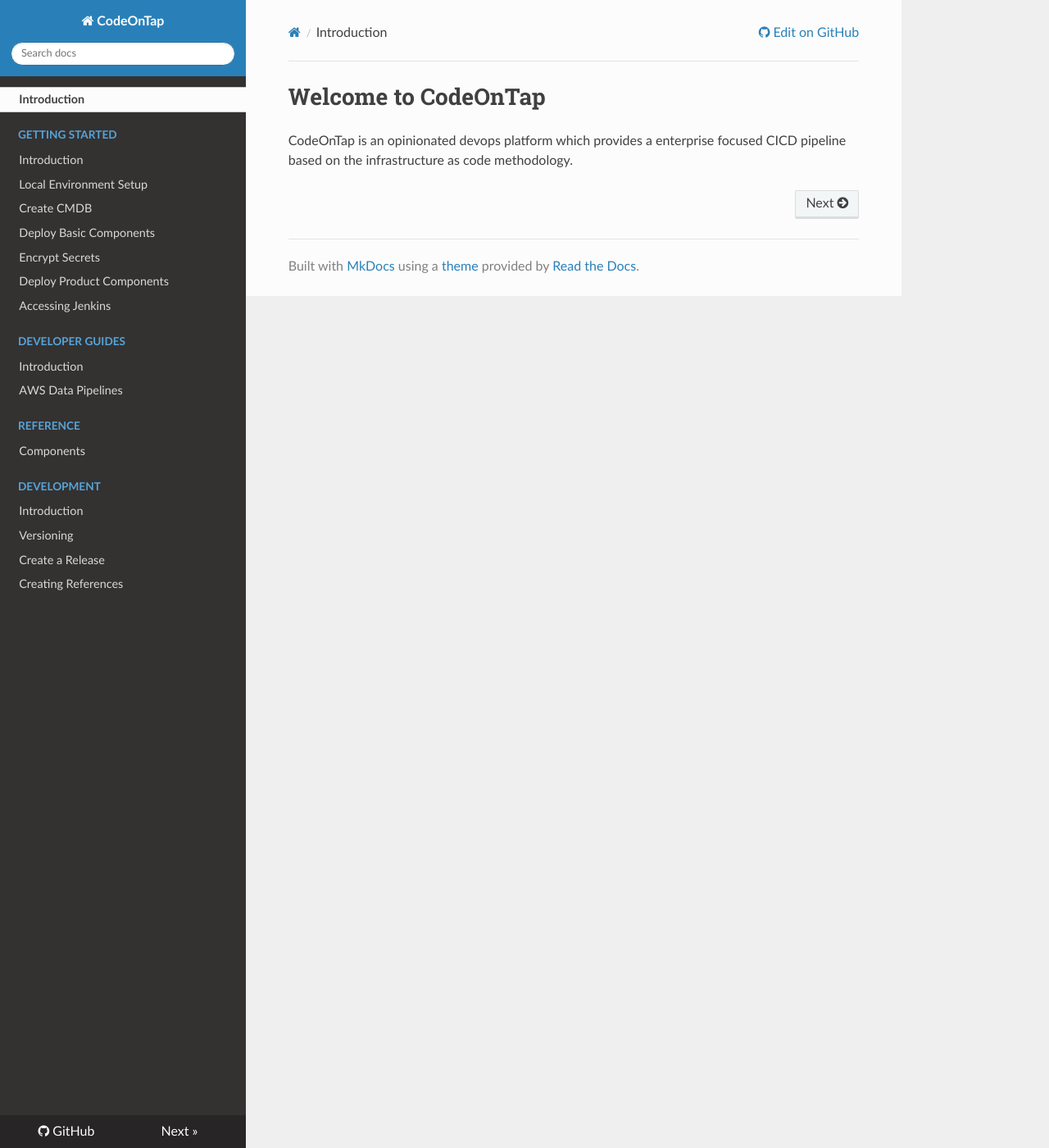
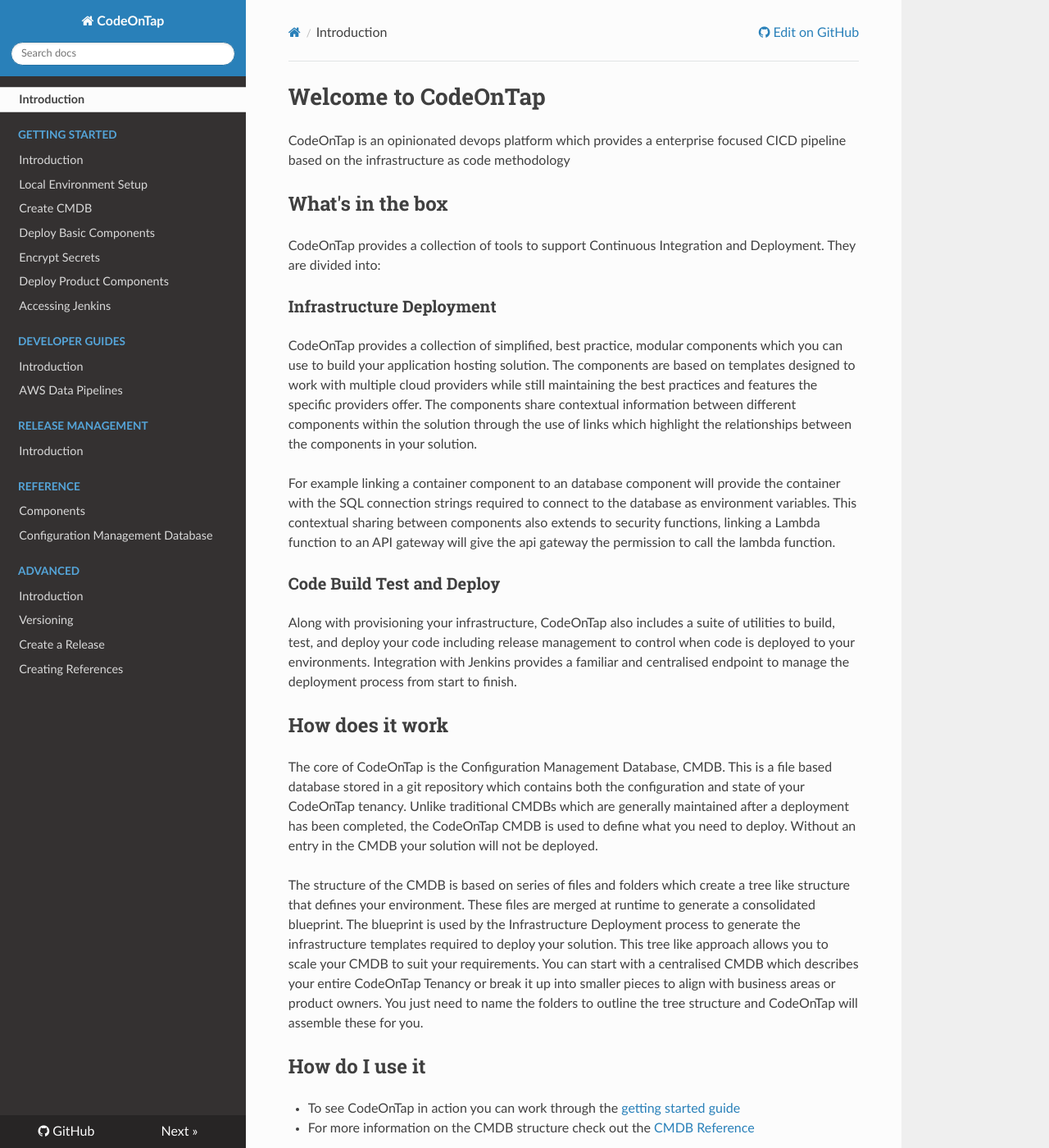
Before and after one commit to codeontap/codeontap, an MkDocs documentation site: the page built from docs/index.md, in a window 1280 px wide and 1400 px high. Shown: the whole window at 82% size. Built offline with MkDocs 1.6.1, drawn with Linux system fonts in a browser that asks for light colours; nearby versions of some CDN libraries.

Commit message:
Add general docs (#38)
* Add release management intro  CMDB reference and extend first page
* Update navigation

```diff
--- a/docs/index.md
+++ b/docs/index.md
@@ -1,3 +1,28 @@
 # Welcome to CodeOnTap
 
-CodeOnTap is an opinionated devops platform which provides a enterprise focused CICD pipeline based on the infrastructure as code methodology.
+CodeOnTap is an opinionated devops platform which provides a enterprise focused CICD pipeline based on the infrastructure as code methodology
+
+## What's in the box
+
+CodeOnTap provides a collection of tools to support Continuous Integration and Deployment. They are divided into:
+
+### Infrastructure Deployment
+
+CodeOnTap provides a collection of simplified, best practice, modular components which you can use to build your application hosting solution. The components are based on templates designed to work with multiple cloud providers while still maintaining the best practices and features the specific providers offer. The components share contextual information between different components within the solution through the use of links which highlight the relationships between the components in your solution.
+
+For example linking a container component to an database component will provide the container with the SQL connection strings required to connect to the database as environment variables. This contextual sharing between components also extends to security functions, linking a Lambda function to an API gateway will give the api gateway the permission to call the lambda function.
+
+### Code Build Test and Deploy
+
+Along with provisioning your infrastructure, CodeOnTap also includes a suite of utilities to build, test, and deploy your code including release management to control when code is deployed to your environments. Integration with Jenkins provides a familiar and centralised endpoint to manage the deployment process from start to finish.
+
+## How does it work
+
+The core of CodeOnTap is the Configuration Management Database, CMDB. This is a file based database stored in a git repository which contains both the configuration and state of your CodeOnTap tenancy. Unlike traditional CMDBs which are generally maintained after a deployment has been completed, the CodeOnTap CMDB is used to define what you need to deploy. Without an entry in the CMDB your solution will not be deployed.
+
+The structure of the CMDB is based on series of files and folders which create a tree like structure that defines your environment. These files are merged at runtime to generate a consolidated blueprint. The blueprint is used by the Infrastructure Deployment process to generate the infrastructure templates required to deploy your solution. This tree like approach allows you to scale your CMDB to suit your requirements. You can start with a centralised CMDB which describes your entire CodeOnTap Tenancy or break it up into smaller pieces to align with business areas or product owners. You just need to name the folders to outline the tree structure and CodeOnTap will assemble these for you.
+
+## How do I use it
+
+- To see CodeOnTap in action you can work through the [getting started guide](./getting-started/index.md)
+- For more information on the CMDB structure check out the [CMDB Reference](./reference/cmdb.md)
--- a/mkdocs.yml
+++ b/mkdocs.yml
@@ -25,10 +25,13 @@
   - 'Developer Guides':
     - 'Introduction' : './developer-guides/index.md'
     - 'AWS Data Pipelines' : './developer-guides/aws-data-pipeline.md'
+  - 'Release Management':
+    - 'Introduction' : './release-management/index.md'
   - 'Reference' :
     - 'Components' : './reference/component-reference.md'
-  - 'Development' :
-    - 'Introduction' : './development/index.md'
-    - 'Versioning' : './development/versioning.md'
-    - 'Create a Release' : './development/creating-a-release.md'
-    - 'Creating References' : './development/creating-references.md'
+    - 'Configuration Management Database' : './reference/cmdb-reference.md'
+  - 'Advanced' :
+    - 'Introduction' : './advanced/index.md'
+    - 'Versioning' : './advanced/versioning.md'
+    - 'Create a Release' : './advanced/creating-a-release.md'
+    - 'Creating References' : './advanced/creating-references.md'
```
Also changed, not shown: docs/advanced/index.md (renamed from docs/development/index.md, +2 -2 lines), docs/developer-guides/index.md (+1 -1 lines), docs/reference/cmdb-reference.md (added, +59 -0 lines), docs/release-management/index.md (added, +29 -0 lines), docs/advanced/creating-a-release.md (renamed from docs/development/creating-a-release.md), docs/advanced/creating-references.md (renamed from docs/development/creating-references.md), docs/advanced/versioning.md (renamed from docs/development/versioning.md).
